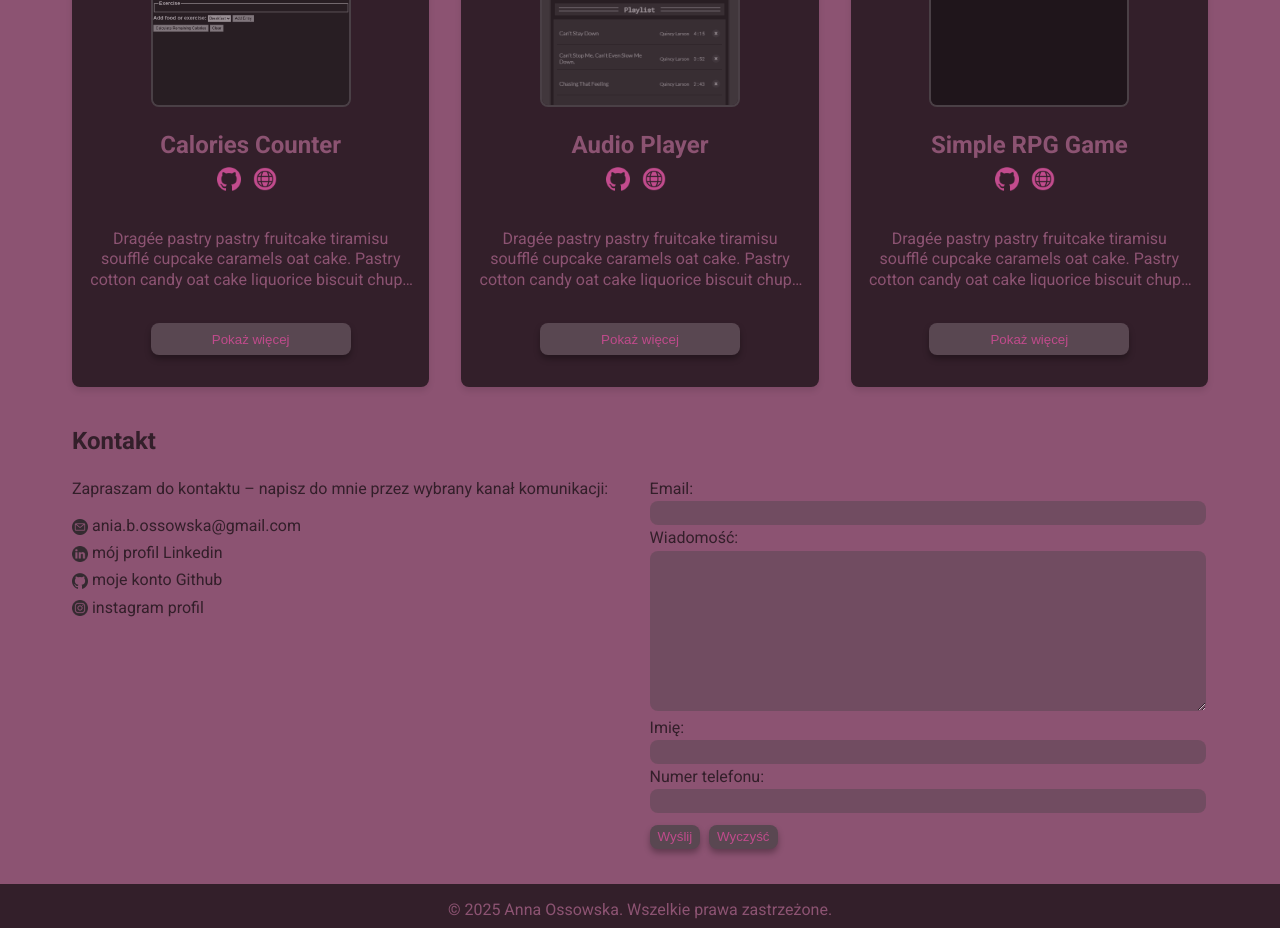
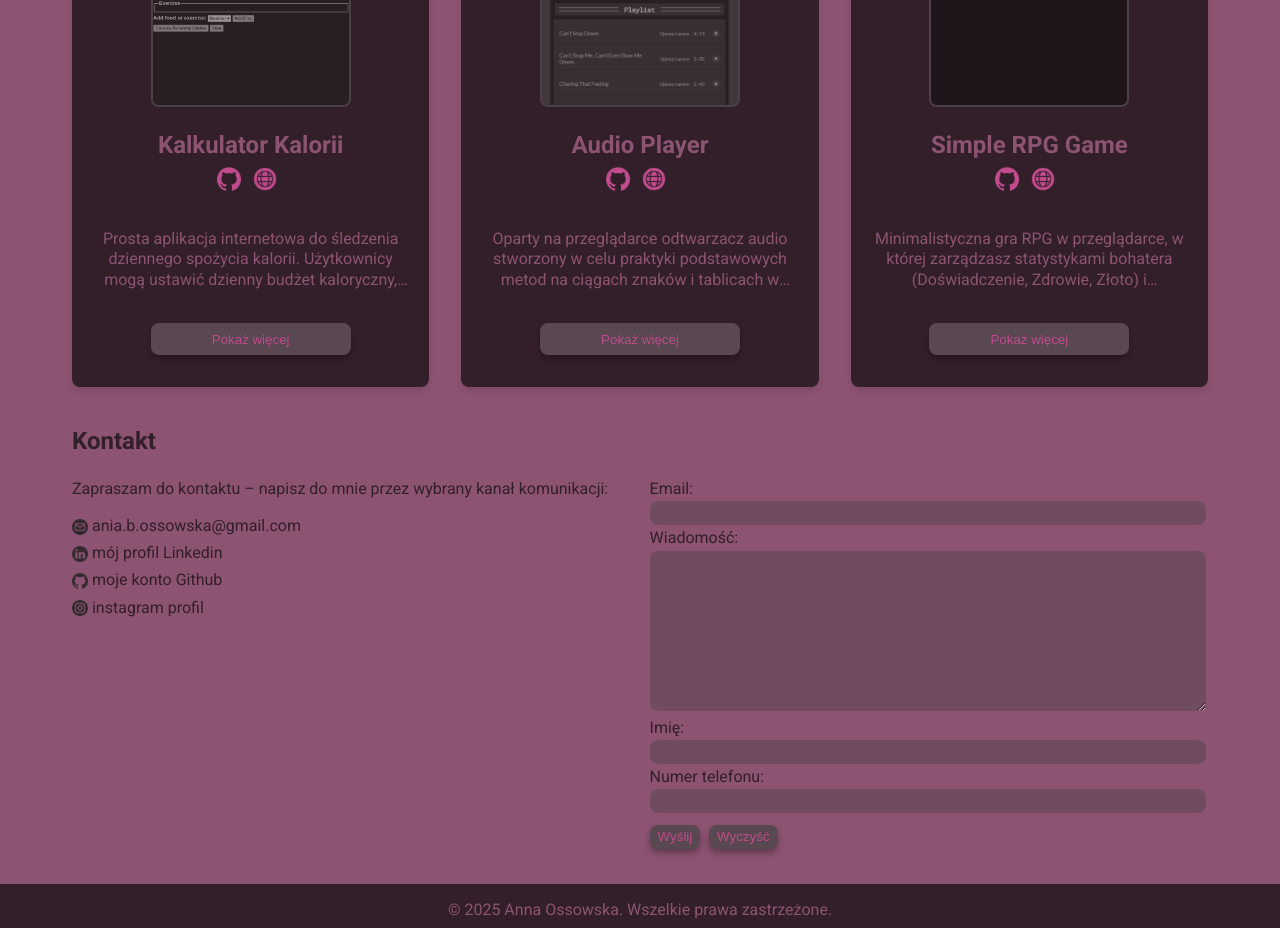
Before and after one commit to anka-oss/ossowska_portfolio, a website: page index.html in a window 1280 px wide. Shown: the part 1980-2908 px from the top of the page. Drawn offline with Linux system fonts and the light colour scheme; a web font is replaced by a local one.

Commit message:
Add PL/EN descriptions to Free Code Camp projects

```diff
--- a/index.html
+++ b/index.html
@@ -104,10 +104,10 @@
                     <div class="project">
                         <img class="proj_img" src="images/calories_screen.png" alt="calories counter screenshot">
                         <div>
-                            <h2>Calories Counter</h2>
+                            <h2>Kalkulator Kalorii</h2>
                             <p class="icons"><a class="project-link" href="https://github.com/anka-oss/fcc-caloriescounter" ><img class="link-icon" src="images/github.png" alt="ikona github"> </a><a class="project-link" href="#" ><img class="link-icon" src="images/web.png" alt="ikona strony internetowej"></a></p>
                         </div>
-                        <p class="description desc_grid">Dragée pastry pastry fruitcake tiramisu soufflé cupcake caramels oat cake. Pastry cotton candy oat cake liquorice biscuit chupa chups. Powder chocolate tart jelly-o sweet powder caramels gingerbread. Wafer pudding dessert powder apple pie oat cake jelly sweet roll. Gummies liquorice croissant sweet chocolate bar cupcake ice cream pudding. Chocolate cake halvah candy bonbon cheesecake pastry. Croissant tootsie roll cheesecake sesame snaps tiramisu. Carrot cake gummi bears powder cupcake danish cookie dessert lollipop. Bear claw sweet roll fruitcake pudding fruitcake jelly bonbon. Toffee lemon drops tart candy powder gummies donut wafer. Lemon drops cookie tootsie roll sweet tart gummi bears dragée jujubes jelly beans. Cake croissant tiramisu tootsie roll cake tiramisu. Powder cake candy canes dragée brownie toffee caramels brownie donut.</p>
+                        <p class="description desc_grid">Prosta aplikacja internetowa do śledzenia dziennego spożycia kalorii. Użytkownicy mogą ustawić dzienny budżet kaloryczny, dodawać posiłki (Śniadanie, Obiad, Kolacja, Przekąski) oraz ćwiczenia, a następnie obliczać pozostałe kalorie. Stworzona w JavaScript, HTML5 i CSS3 w ramach wyzwania Free Code Camp – Podstawy JavaScript.</p>
                         <button class="toggle-btn">Pokaż więcej</button>
                     </div>
                     <div class="project">
@@ -116,7 +116,7 @@
                             <h2>Audio Player</h2>
                             <p class="icons"><a class="project-link" href="https://github.com/anka-oss/fcc-audioplayer" ><img class="link-icon" src="images/github.png" alt="ikona github"> </a><a class="project-link" href="#" ><img class="link-icon" src="images/web.png" alt="ikona strony internetowej"></a></p>
                         </div>
-                        <p class="description desc_grid">Dragée pastry pastry fruitcake tiramisu soufflé cupcake caramels oat cake. Pastry cotton candy oat cake liquorice biscuit chupa chups. Powder chocolate tart jelly-o sweet powder caramels gingerbread. Wafer pudding dessert powder apple pie oat cake jelly sweet roll. Gummies liquorice croissant sweet chocolate bar cupcake ice cream pudding. Chocolate cake halvah candy bonbon cheesecake pastry. Croissant tootsie roll cheesecake sesame snaps tiramisu. Carrot cake gummi bears powder cupcake danish cookie dessert lollipop. Bear claw sweet roll fruitcake pudding fruitcake jelly bonbon. Toffee lemon drops tart candy powder gummies donut wafer. Lemon drops cookie tootsie roll sweet tart gummi bears dragée jujubes jelly beans. Cake croissant tiramisu tootsie roll cake tiramisu. Powder cake candy canes dragée brownie toffee caramels brownie donut.</p>
+                        <p class="description desc_grid">Oparty na przeglądarce odtwarzacz audio stworzony w celu praktyki podstawowych metod na ciągach znaków i tablicach w JavaScript. Ładuje playlistę, wyświetla tytuły i wykonawców, oraz oferuje kontrolki do odtwarzania, wstrzymywania, następnego/poprzedniego utworu, losowania i śledzenia postępu. Zaimplementowany w JavaScript, przy użyciu HTML5 Audio API i CSS3 w ramach kursu freeCodeCamp.</p>
                         <button class="toggle-btn">Pokaż więcej</button>
                     </div>
                     <div class="project">
@@ -125,7 +125,7 @@
                             <h2>Simple RPG Game</h2>
                             <p class="icons"><a class="project-link" href="https://github.com/anka-oss/fcc-roleplayinggame" ><img class="link-icon" src="images/github.png" alt="ikona github"> </a><a class="project-link" href="#" ><img class="link-icon" src="images/web.png" alt="ikona strony internetowej"></a></p>
                         </div>
-                        <p class="description desc_grid">Dragée pastry pastry fruitcake tiramisu soufflé cupcake caramels oat cake. Pastry cotton candy oat cake liquorice biscuit chupa chups. Powder chocolate tart jelly-o sweet powder caramels gingerbread. Wafer pudding dessert powder apple pie oat cake jelly sweet roll. Gummies liquorice croissant sweet chocolate bar cupcake ice cream pudding. Chocolate cake halvah candy bonbon cheesecake pastry. Croissant tootsie roll cheesecake sesame snaps tiramisu. Carrot cake gummi bears powder cupcake danish cookie dessert lollipop. Bear claw sweet roll fruitcake pudding fruitcake jelly bonbon. Toffee lemon drops tart candy powder gummies donut wafer. Lemon drops cookie tootsie roll sweet tart gummi bears dragée jujubes jelly beans. Cake croissant tiramisu tootsie roll cake tiramisu. Powder cake candy canes dragée brownie toffee caramels brownie donut.</p>
+                        <p class="description desc_grid">Minimalistyczna gra RPG w przeglądarce, w której zarządzasz statystykami bohatera (Doświadczenie, Zdrowie, Złoto) i eksplorujesz trzy lokacje: Sklep (zakupy eliksirów zdrowia), Jaskinię (walka z potworami i zdobywanie nagród) oraz ostateczną bitwę ze Smokiem. Stworzona w JavaScript, HTML5 i CSS3 na potrzeby kursu Free Code Camp – Podstawy JavaScript..</p>
                         <button class="toggle-btn">Pokaż więcej</button>
                     </div>
                 </div>
```
Also changed, not shown: en/index.html (+3 -3 lines).
